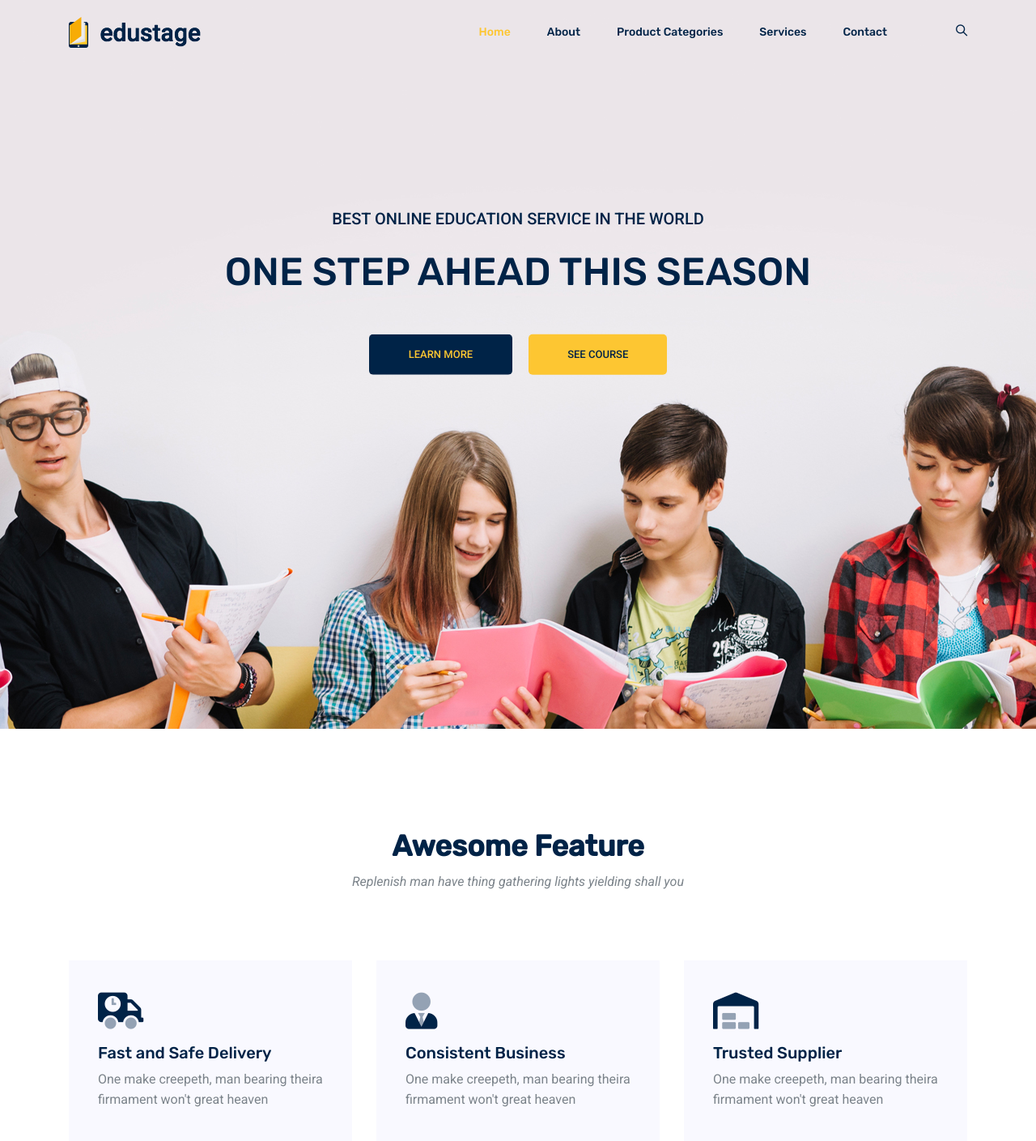
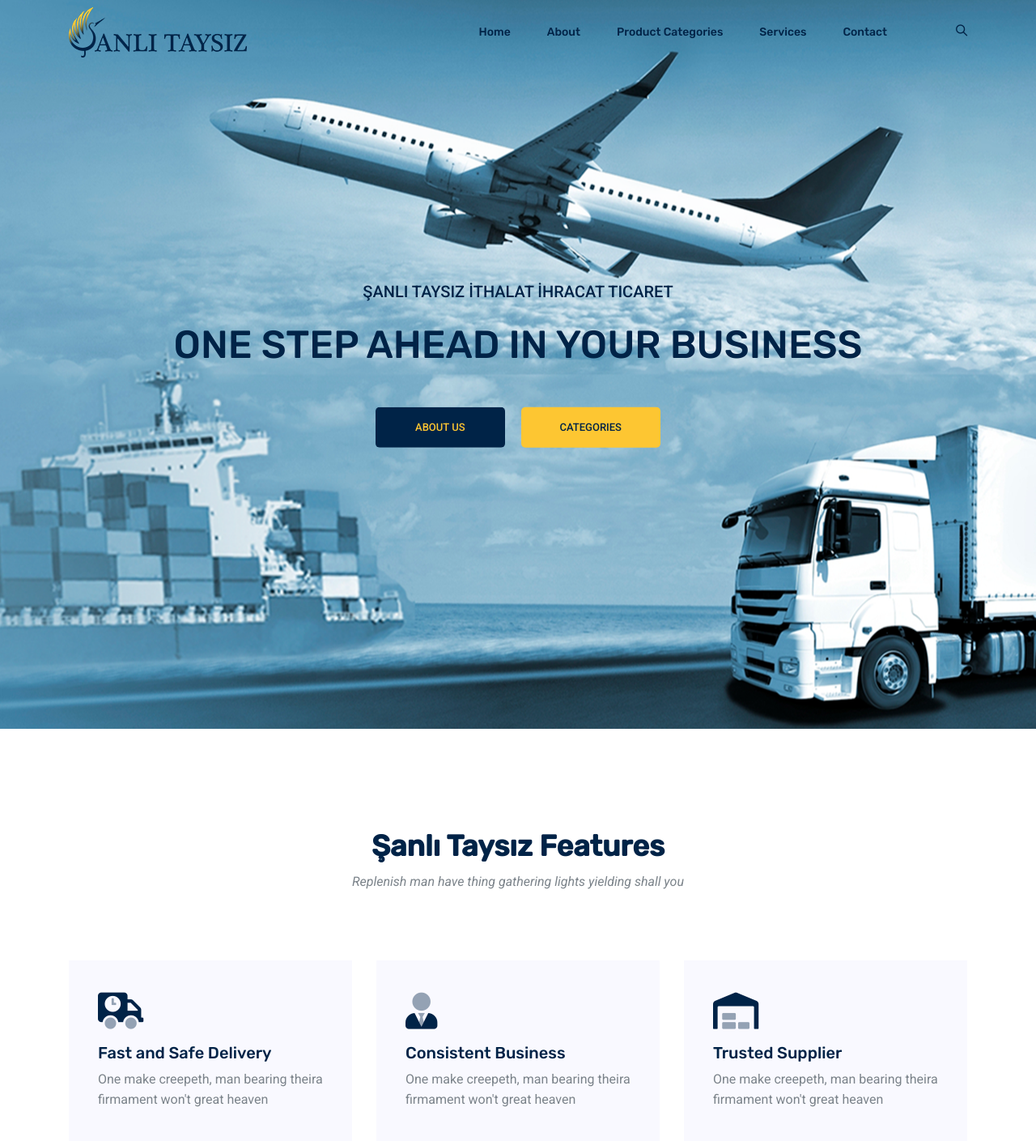
Before and after one commit to Ardeshir21/SanliTysiz, a Django app: template apps/baseApp/templates/baseApp/index.html in a window 1280 px wide. Shown: the top 1409 px of the page at 81% size. Run offline with Django 3.2, Linux system fonts and the light colour scheme; the template is opened without the code that fills it, so the values that code supplies are empty; parts of the project's set-up code (start-up, migrations or seed data) failed here and were passed over; some libraries are stand-ins or nearby versions.

Commit message:
Few improvements

```diff
--- a/apps/baseApp/static/baseApp/css/style.css
+++ b/apps/baseApp/static/baseApp/css/style.css
@@ -327,7 +327,7 @@ button:focus {
   background-size: cover; }
   .home_banner_area .banner_inner {
     position: absolute;
-    top: 40%;
+    top: 50%;
     -webkit-transform: translateY(-50%);
     -moz-transform: translateY(-50%);
     -ms-transform: translateY(-50%);
--- a/apps/baseApp/templates/baseApp/base.html
+++ b/apps/baseApp/templates/baseApp/base.html
@@ -51,7 +51,7 @@
         <nav class="navbar navbar-expand-lg navbar-light">
           <div class="container">
             <!-- Brand and toggle get grouped for better mobile display -->
-            <a class="navbar-brand logo_h" href="index.html"
+            <a class="navbar-brand logo_h" href="{% url 'baseApp:index' %}"
               ><img src="{% static "baseApp/img/logo.png" %}" alt=""
             /></a>
             <button
@@ -72,7 +72,7 @@
               id="navbarSupportedContent"
             >
               <ul class="nav navbar-nav menu_nav ml-auto">
-                <li class="nav-item active">
+                <li class="nav-item">
                   <a class="nav-link" href="{% url 'baseApp:index' %}">Home</a>
                 </li>
                 <li class="nav-item">
@@ -233,7 +233,15 @@
     <script src="{% static "baseApp/vendors/owl-carousel/owl.carousel.min.js" %}"></script>
     <script src="{% static "baseApp/js/owl-carousel-thumb.min.js" %}"></script>
     <script src="{% static "baseApp/js/theme.js" %}"></script>
-
+    <!-- Navbar active -->
+    <script type="text/javascript">
+      $("#navbarSupportedContent li").each(function() {
+          var a_tag = ($(this).find('[href]')[0].href);
+          if (a_tag == window.location.href) {
+              $(this).addClass("active");
+              }
+          });
+    </script>
     {% block body_JS %}
       <!-- Here is the main content -->
     {% endblock body_JS %}
--- a/apps/baseApp/templates/baseApp/index.html
+++ b/apps/baseApp/templates/baseApp/index.html
@@ -3,21 +3,21 @@
 
 {% block body_content %}
     <!--================ Start Home Banner Area =================-->
-    <section class="home_banner_area" style="background: url({% static 'baseApp/img/banner/home-banner.jpg' %}) no-repeat center center;">
+    <section class="home_banner_area" style="background: url({% static 'baseApp/img/banner/home-banner.png' %}) no-repeat center center;">
       <div class="banner_inner">
         <div class="container">
           <div class="row">
             <div class="col-lg-12">
               <div class="banner_content text-center">
                 <p class="text-uppercase">
-                  Best online education service In the world
+                  Şanlı Taysız İthalat İhracat Ticaret
                 </p>
                 <h2 class="text-uppercase mt-4 mb-5">
-                  One Step Ahead This Season
+                  One Step Ahead In Your Business
                 </h2>
                 <div>
-                  <a href="#" class="primary-btn2 mb-3 mb-sm-0">learn more</a>
-                  <a href="#" class="primary-btn ml-sm-3 ml-0">see course</a>
+                  <a href="{% url 'baseApp:about-us' %}" class="primary-btn2 mb-3 mb-sm-0">About Us</a>
+                  <a href="{% url 'baseApp:categories' %}" class="primary-btn ml-sm-3 ml-0">Categories</a>
                 </div>
               </div>
             </div>
@@ -33,7 +33,7 @@
         <div class="row justify-content-center">
           <div class="col-lg-5">
             <div class="main_title">
-              <h2 class="mb-3">Awesome Feature</h2>
+              <h2 class="mb-3">Şanlı Taysız Features</h2>
               <p>
                 Replenish man have thing gathering lights yielding shall you
               </p>
```
Also changed, not shown: apps/baseApp/static/baseApp/img/banner/categories-banner.jpg (added), apps/baseApp/static/baseApp/img/banner/home-banner.jpg (deleted), apps/baseApp/static/baseApp/img/banner/home-banner.png (added), apps/baseApp/static/baseApp/img/favicon.png, apps/baseApp/static/baseApp/img/logo.png, apps/baseApp/static/baseApp/img/www.sanli-taysiz.com.tr.png (added).
